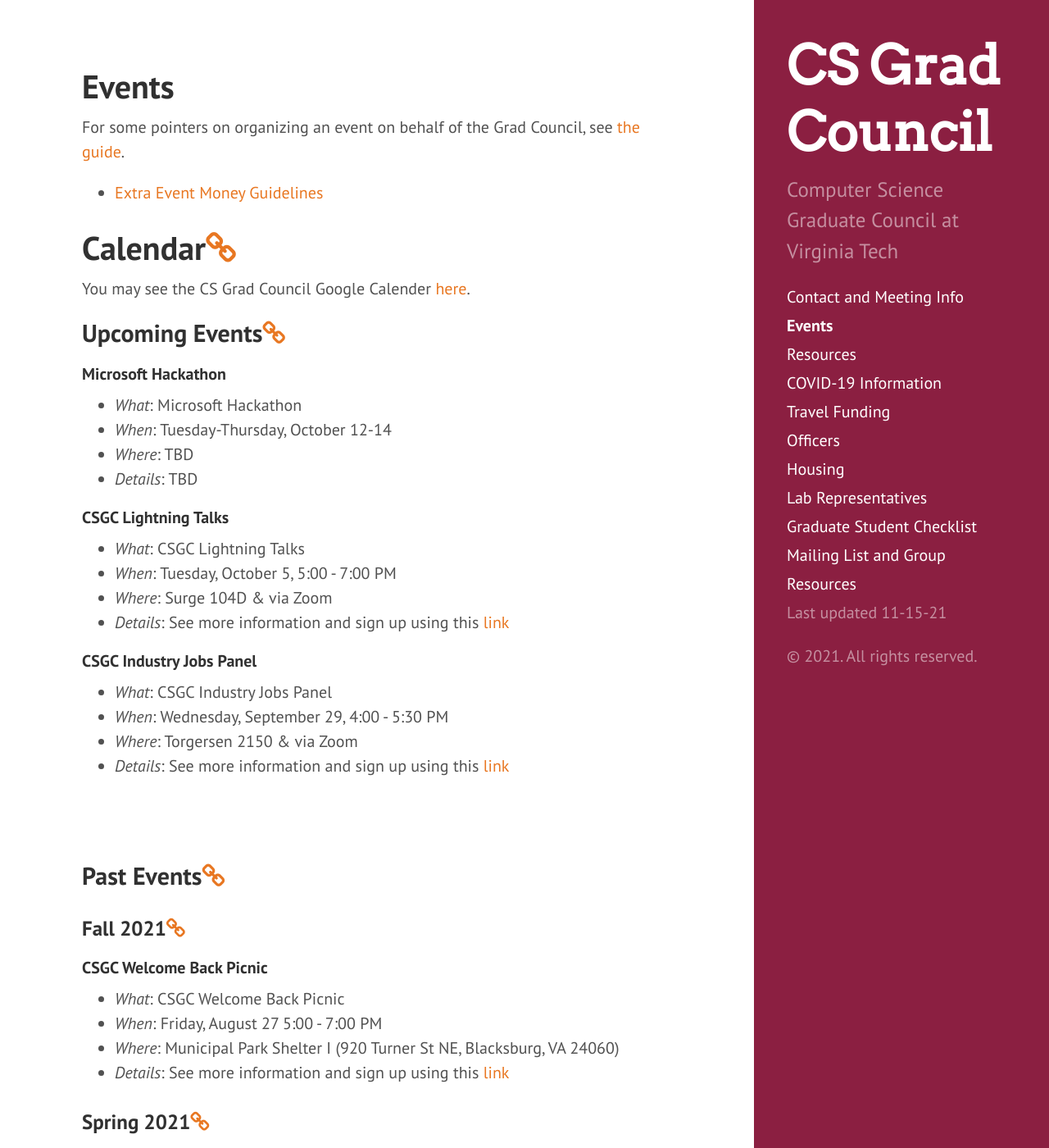
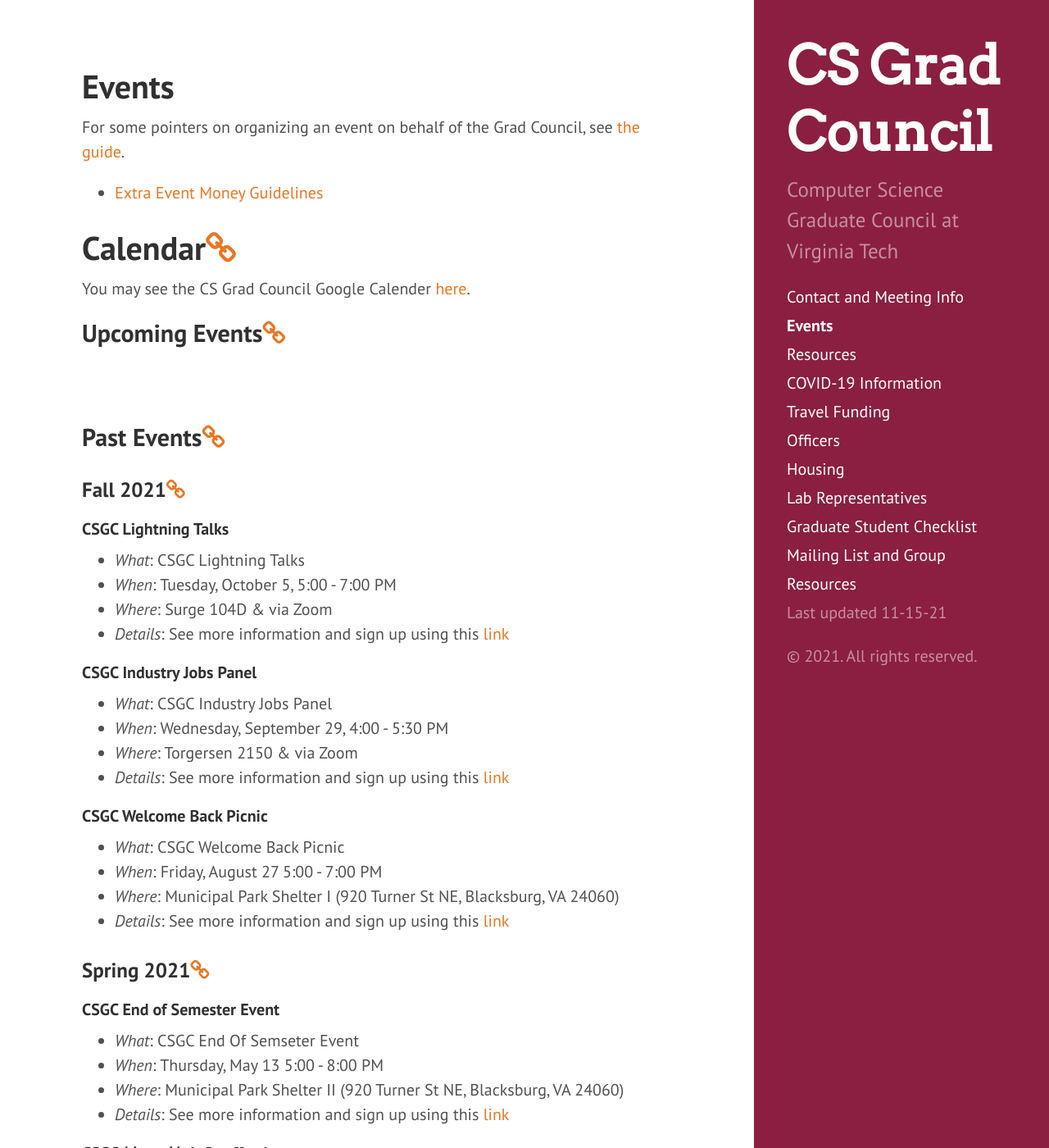
Before and after one commit to CSGraduateCouncil-VirginiaTech/csgc-website, a Jekyll site: the page built from events.md, in a window 1280 px wide and 1400 px high. Shown: the whole window at 82% size. Built offline with Jekyll 4.4.1, drawn with Linux system fonts in a browser that asks for light colours.

Commit message:
Moving past events to history

```diff
--- a/events.md
+++ b/events.md
@@ -13,12 +13,11 @@ You may see the CS Grad Council Google Calender [here](https://calendar.google.c
 
 ## <a name="UpcomingEvents"></a>Upcoming Events<a href="#UpcomingEvents"><i class="fa fa-link" aria-hidden="true"></i></a>
 
-#### Microsoft Hackathon
+<br/><br/>
 
-- *What*: Microsoft Hackathon
-- *When*: Tuesday-Thursday, October 12-14
-- *Where*: TBD
-- *Details*: TBD
+## <a name="PastEvents"></a>Past Events<a href="#PastEvents"><i class="fa fa-link" aria-hidden="true"></i></a>
+
+### <a name="Fall2021"></a>Fall 2021<a href="#Fall2021"><i class="fa fa-link" aria-hidden="true"></i></a>
 
 #### CSGC Lightning Talks
 
@@ -33,12 +32,6 @@ You may see the CS Grad Council Google Calender [here](https://calendar.google.c
 - *When*: Wednesday, September 29, 4:00 - 5:30 PM
 - *Where*: Torgersen 2150 & via Zoom
 - *Details*: See more information and sign up using this [link](https://forms.gle/rZJyZZLg3rau4RNX9)
-
-<br/><br/>
-
-## <a name="PastEvents"></a>Past Events<a href="#PastEvents"><i class="fa fa-link" aria-hidden="true"></i></a>
-
-### <a name="Fall2021"></a>Fall 2021<a href="#Fall2021"><i class="fa fa-link" aria-hidden="true"></i></a>
 
 #### CSGC Welcome Back Picnic
 
```
